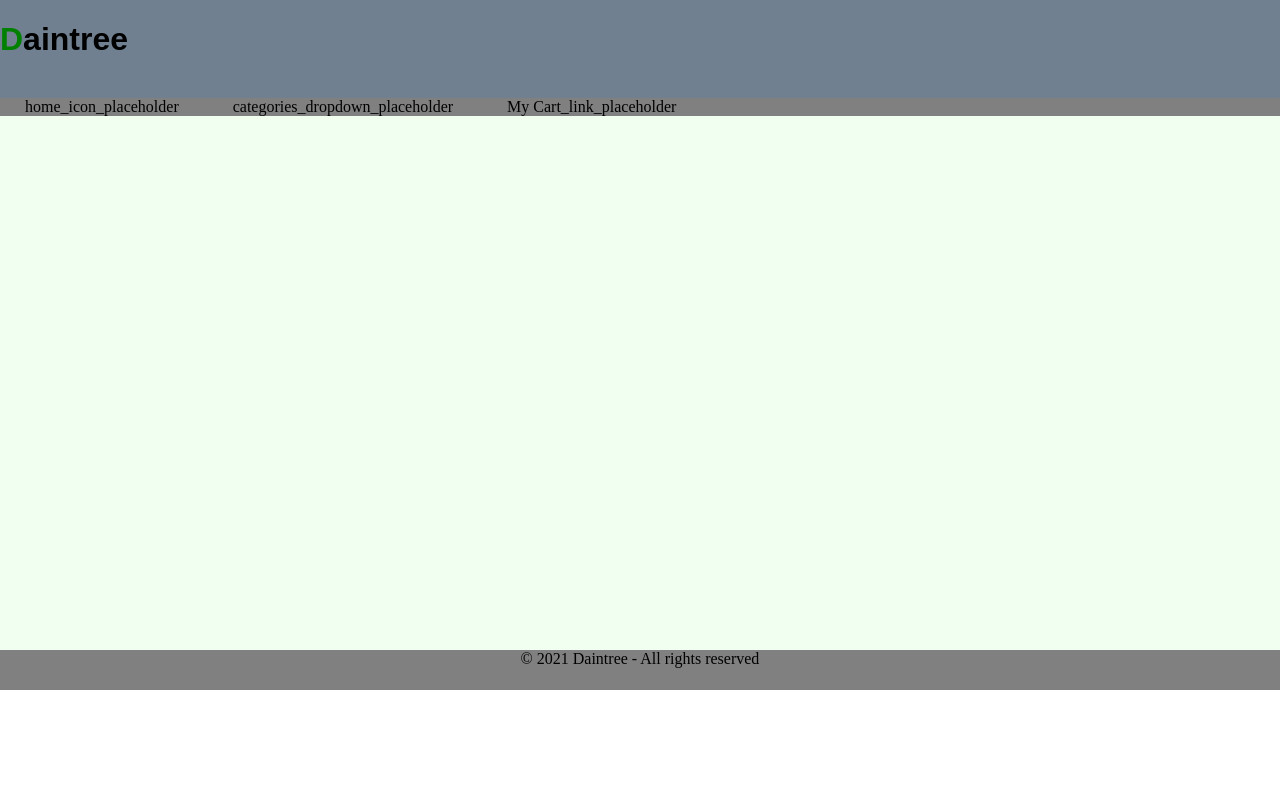
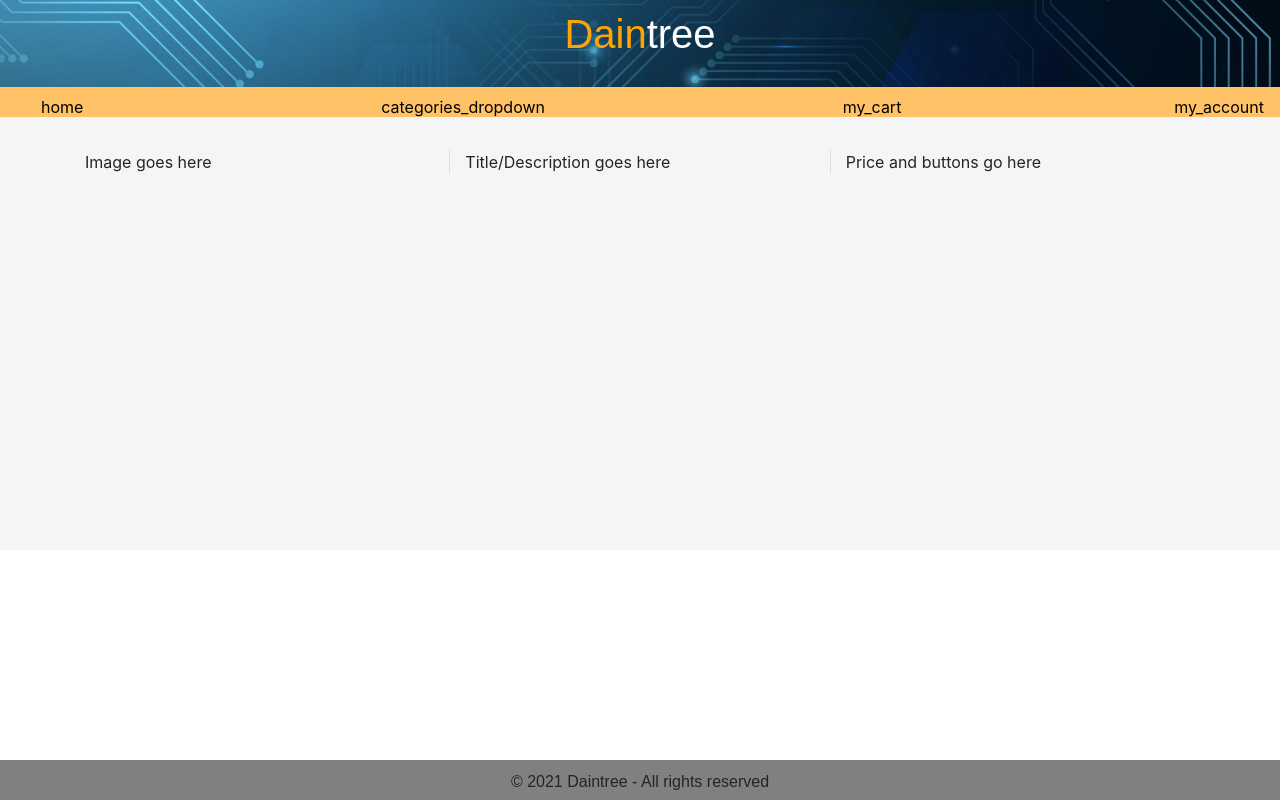
Before and after one commit to idaeusice/shopping-cart-php, a PHP site: page /main.php in a window 1280 px wide. Run offline with PHP 8.4, Linux system fonts and the light colour scheme; some web fonts are replaced.

Commit message:
Added bootstrap styling and connected links to php files. Added the addModal file.

```diff
--- a/header.php
+++ b/header.php
@@ -4,14 +4,13 @@
         <title>Daintree - Low Prices for High Tech</title>
         <meta charset="UTF-8">
         <meta name="viewport" content="width=device-width, initial-scale=1.0">
-        <!-- including jQuery -->
         <script src="https://ajax.googleapis.com/ajax/libs/jquery/3.5.1/jquery.min.js"></script>
-
-        <!-- fonts and stylesheets -->
+        <link rel="stylesheet" href="https://stackpath.bootstrapcdn.com/bootstrap/4.3.1/css/bootstrap.min.css" integrity="sha384-ggOyR0iXCbMQv3Xipma34MD+dH/1fQ784/j6cY/iJTQUOhcWr7x9JvoRxT2MZw1T" crossorigin="anonymous">
+        <!-- fonts and stylesheet -->
         <link href="https://fonts.googleapis.com/css2?family=Days+One&display=swap" rel="stylesheet">
         <link rel="stylesheet" href="includes/styles.css">
     </head>
     <body>
         <div id='title'>
-            <h1><span style='color: green;'>D</span>aintree</h1>
+            <h1><span style='color: orange;'>Dain</span>tree</h1>
         </div>
--- /dev/null
+++ b/includes/scripts.js
@@ -0,0 +1,6 @@
+$(document).ready(function() {
+    function openCart() {
+        //initializes a modal
+        $('#main').html('<div id="cart"><p>test</p></div>');
+    }
+});
--- a/includes/styles.css
+++ b/includes/styles.css
@@ -19,7 +19,8 @@ a {
     align-content: center;
     height: 100px;
     width: 100%;
-    background-color: slategrey;
+    background-image: url("./resources/images/bg.jpg");
+    background-size: cover;
     top: 0;
     position: fixed;
 }
@@ -31,15 +32,17 @@ h1 {
 #title {
     width: 100%;
     height: 80%;
-    text-align: left;
+    text-align: center;
     vertical-align: middle;
+    color: white;
 }
 
 /* Navigation menu, containing links, category dropdown options */
 #navMenu {
     width: 100%;
+    height: 30px;
     margin-top: -3px;
-    background-color: gray;
+    background-color: #ffc266;
     position: fixed;
 }
 
@@ -49,12 +52,16 @@ h1 {
     color: white;
 }
 
+#loggedIn {
+    float: right;
+}
+
 /* main content -- products or cart */
 #main {
     height: auto;
     clear: both;
     margin-top: 100px; /* height of the header */
-    background-color:honeydew;
+    background-color:whitesmoke;
     position: relative;
     z-index: -1;
     margin-bottom: 0;
@@ -63,6 +70,7 @@ h1 {
 #products {
     padding: 50px;
     height: 450px;
+    overflow-y: scroll;
 }
 
 /* footer -- copyright info, contact details, legalese */
@@ -70,13 +78,15 @@ h1 {
     width: 100%;
     height: 40px;
     background-color: gray;
-    position: relative;
+    position: absolute;
     bottom: 0;
     margin: 0;
 }
 
 #footer p {
     text-align: center;
+    padding-top: 10px;
+    font-family: Arial, Helvetica, sans-serif;
     vertical-align: middle;
     margin: 0;
 }
--- a/main.php
+++ b/main.php
@@ -15,7 +15,6 @@ main body section (contains products)
         price, button to add to cart
 footer include (separate file)
 -->
-<div id='content'>
 <?php
     print "<div id='header'>";
         include ('header.php');//title
@@ -29,6 +28,21 @@ footer include (separate file)
             if looking at cart, remove the product elems and show cart instead.
             when clicking to go to categories, remove product elems (should be in one div),
             then show only the relevant products -->
+            <div class='container'>
+                <div class='row'>
+                    <div class='col-sm border-right'>
+                        Image goes here
+                    </div>
+                    <div class='col-sm border-right'>
+                        Title/Description goes here
+                    </div>
+                    <div class='col-sm'>
+                        Price and buttons go here
+                    </div>
+
+                </div>
+
+            </div>
         </div>
     </div>
 
@@ -38,4 +52,4 @@ footer include (separate file)
     print "</div>";
 ?>
 
-</div>
+</div> <!-- end of content div -->
--- a/menu.php
+++ b/menu.php
@@ -1,5 +1,6 @@
-<div id='navMenu'>
-    <span id='navHome'><a href='#'>home_icon_placeholder</a></span>
-    <span id='navCategories'><a href='#'>categories_dropdown_placeholder</a></span>
-    <span id='navCart'><a href='#'>My Cart_link_placeholder</a></span>
+<div id='navMenu' class='navbar'>
+    <span id='navHome'><a href='main.php'>home</a></span>
+    <span id='navCategories' onclick='showCategories()'><a href='#'>categories_dropdown</a></span>
+    <span id='navCart'><a href='cart.php'>my_cart</a></span>
+    <div id='loggedIn'><a href='account.php'>my_account</a></div>
 </div>
```
Also changed, not shown: addModal.php (added), includes/resources/icons/favicon.ico (added), includes/resources/images/bg.jpg (added).
